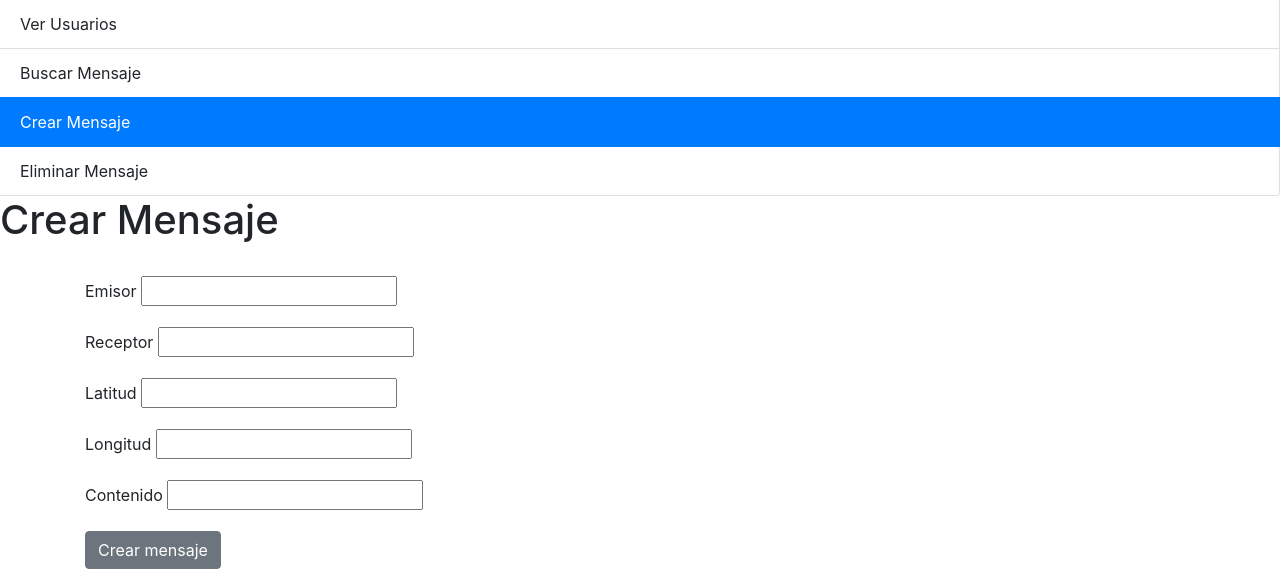
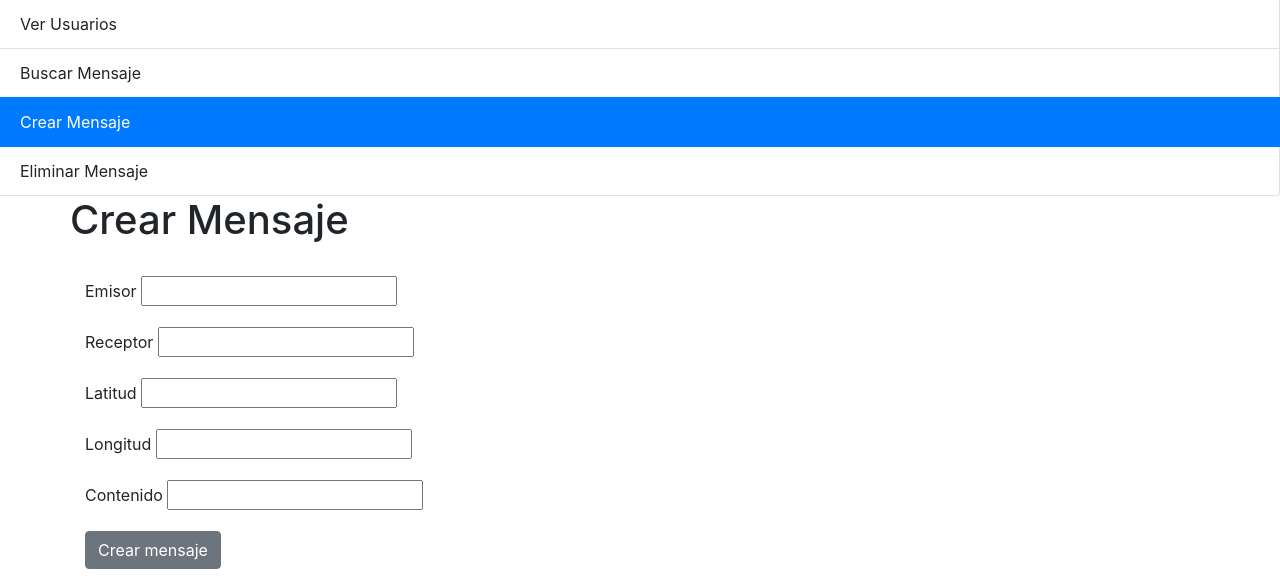
Before and after one commit to AlexanderBarrera/BDgrupo, a Flask app: page /mensajescreate in a window 1280 px wide. Shown: the part 222-800 px from the top of the page. Run offline with Flask 2, Linux system fonts and the light colour scheme; parts of the project's set-up code (start-up, migrations or seed data) failed here and were passed over; some libraries are stand-ins or nearby versions.

Commit message:
Centered title

```diff
--- a/entrega 4/templates/base.html
+++ b/entrega 4/templates/base.html
@@ -22,8 +22,12 @@
 </nav>
 <section class="content">
     <header>
-      <div class='justify-content-center'>
-        {% block header %}{% endblock %}
+      <div class='container'>
+          <div class='row'>
+              <div class='center-block'>
+                {% block header %}{% endblock %}
+              </div>
+          </div>
       </div>
     </header>
     {% for message in get_flashed_messages() %}
```
